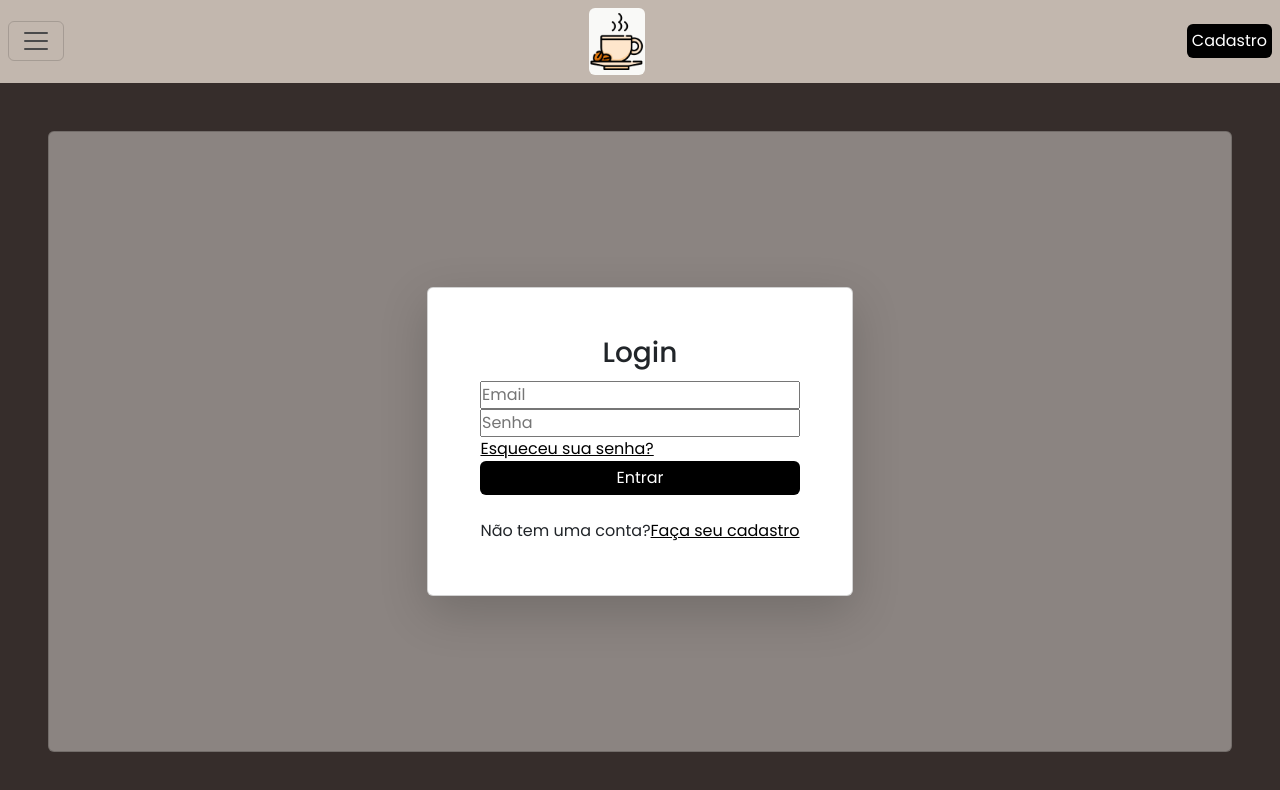
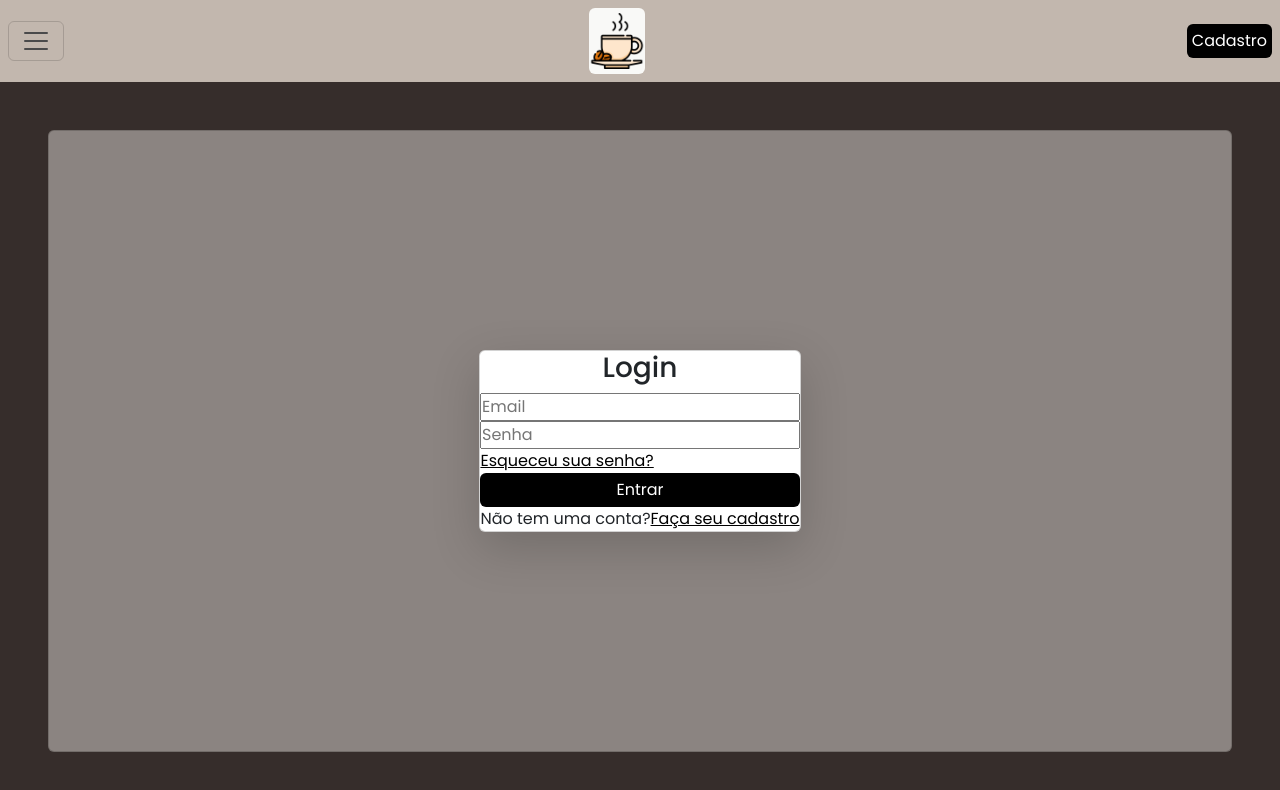
Before and after one commit to Facoffee-SI/facoffee-frontend, a React (Vite) app: page / in a window 1280 px wide. Shown: the top 790 px of the page. Built offline with nearby package versions, Linux system fonts and the light colour scheme.

Commit message:
feat: arrumando tela de login

```diff
--- a/src/views/auth/signin/index.tsx
+++ b/src/views/auth/signin/index.tsx
@@ -11,12 +11,12 @@ const SignIn = () => {
   const onSignUp = () => navigate(SIGNUP);
 
   return (
-    <main className="container-fluid d-flex flex-fill p-5">
+    <main className="container-fluid d-flex flex-fill p-5 g-0">
       <div
-        className="card flex-fill justify-content-center align-items-center rounded p-5"
+        className="card flex-fill justify-content-center align-items-center rounded p-5 g-0"
         style={{ backgroundColor: 'var(--clr-tertiary)' }}
       >
-        <div className="card align-items-center shadow-lg rounded bg-white p-5">
+        <div className="card align-items-center shadow-lg rounded bg-white">
           <h3>Login</h3>
           <Formik
             initialValues={{ email: '', password: '' }}
@@ -32,8 +32,8 @@ const SignIn = () => {
             onSubmit={onSubmitForm}
           >
             {() => (
-              <Form className="d-flex flex-fill flex-column align-items-center p-1">
-                <div className="d-flex flex-column flex-fill">
+              <Form className="d-flex flex-fill flex-column align-items-center">
+                <div className="d-flex flex-column">
                   <Field
                     name="email"
                     type="email"
@@ -63,7 +63,6 @@ const SignIn = () => {
                   >
                     Entrar
                   </button>
-                  <br />
                   <span>
                     Não tem uma conta?
                     <Link
```
Also changed, not shown: public/images/facoffee-logo.png, 1 other file (tests, documents, lock files or other folders).
